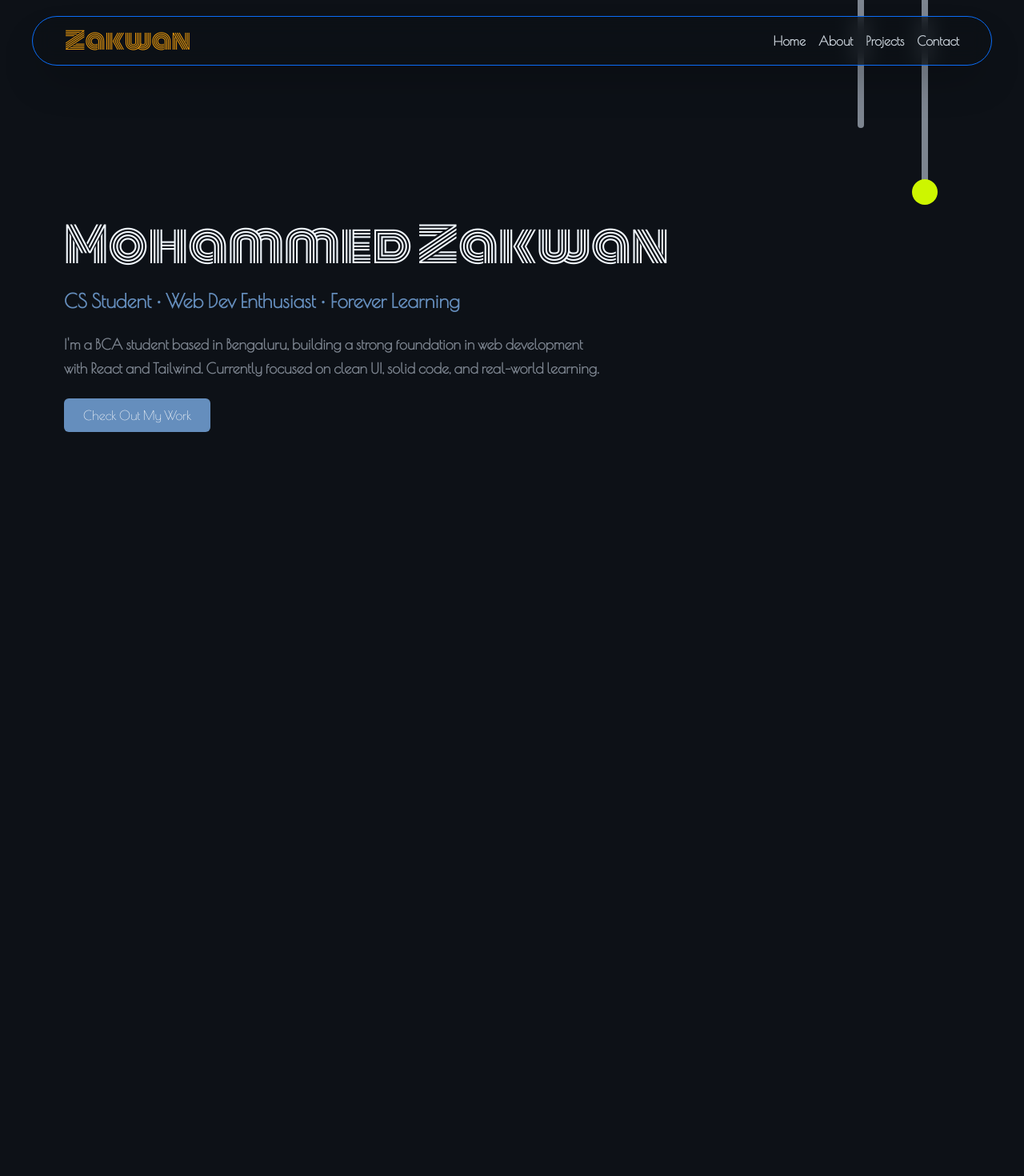
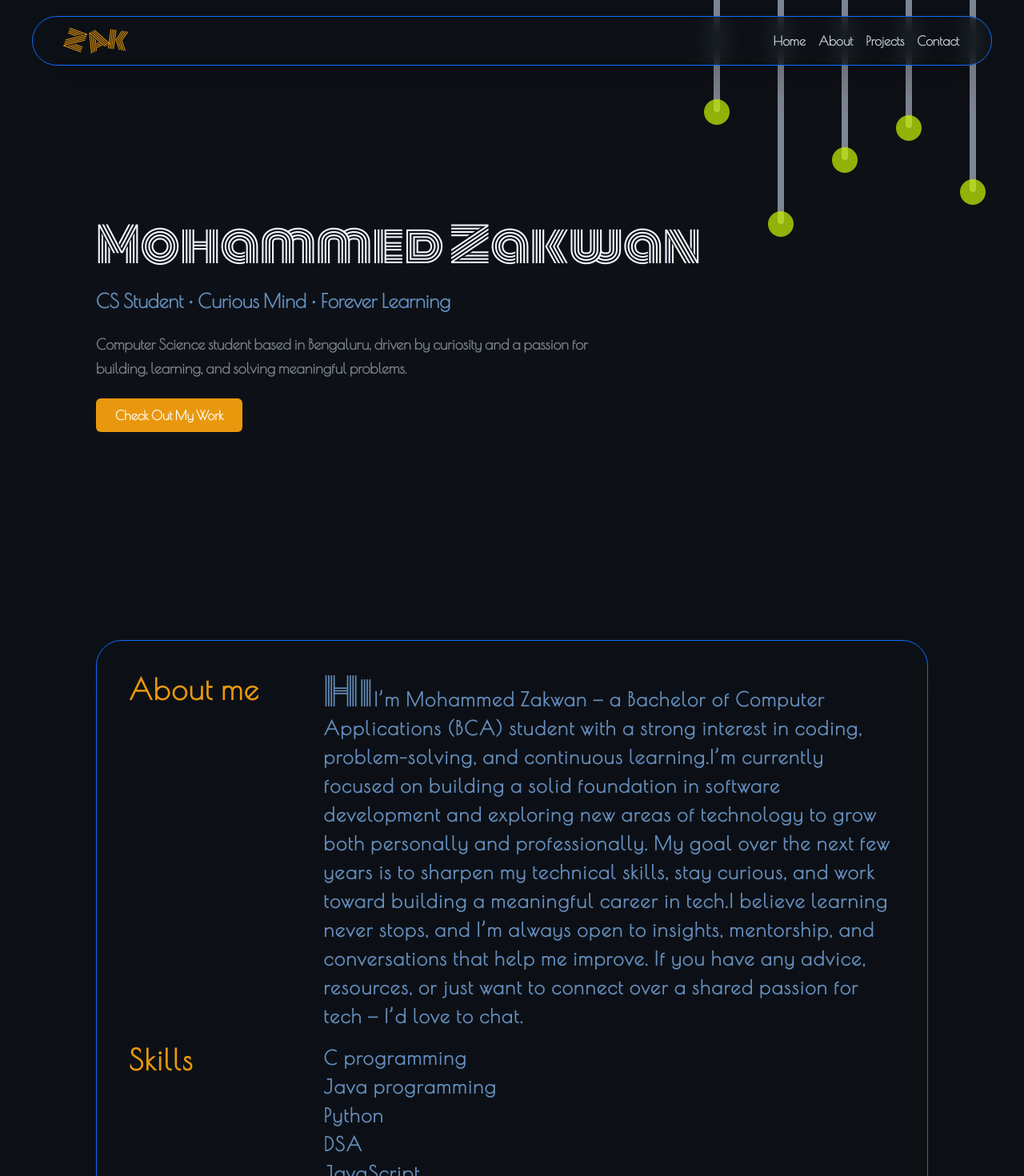
Before and after one commit to Mohammed-Zakwan-07/My-website-Zakwan, a React (Vite) app: page / in a window 1280 px wide. Shown: the top 1470 px of the page at 80% size. Before the commit the page ends 800 px from the top, so only its background shows below. Built offline with nearby package versions, Linux system fonts and the light colour scheme.

Commit message:
initial commit

```diff
--- a/index.html
+++ b/index.html
@@ -1,18 +1,11 @@
-<!doctype html>
+<!DOCTYPE html>
 <html lang="en">
   <head>
     <meta charset="UTF-8" />
     <meta name="viewport" content="width=device-width, initial-scale=1.0" />
     <title>My-project</title>
-
   </head>
-  <body class="bg-[#0D1117] font-PoiretOne font-bold ">
-    <div class="h-60 w-2 bg-[#7D8590] rounded-b-full fixed right-30"></div>
-    <div class="top-56 right-27 h-8 w-8 rounded-full bg-[#cdf600] fixed"></div>
-    <a href="https://github.com/Mohammed-Zakwan-07" target="_blank" class="flex justify-center space-x-6 text-white text-2xl hover:text-gray-300">
-          <i class="fab fa-github"></i>
-        </a>
-    <div class="h-40 w-2 bg-[#7D8590] rounded-b-full fixed right-50"></div>
+  <body class="bg-[#0D1117] font-PoiretOne font-bold mx-10">
     <div id="root"></div>
     <script type="module" src="/src/main.jsx"></script>
   </body>
--- a/src/App.jsx
+++ b/src/App.jsx
@@ -1,13 +1,19 @@
-// Starter Portfolio React + Tailwind
 import React from "react";
 import { BrowserRouter as Router, Routes, Route, Link } from "react-router-dom";
-import Hero from './components/Hero';
-
+import Hero from "./components/Hero";
+import About from "./components/About";
 export default function App() {
   return (
     <Router>
       <Routes>
-        <Route path="/" element={<><Hero /> </>} />
+        <Route
+          path="/"
+          element={
+            <>
+              <Hero /> <About />
+            </>
+          }
+        />
       </Routes>
     </Router>
   );
--- /dev/null
+++ b/src/components/About.jsx
@@ -0,0 +1,40 @@
+import React from "react";
+
+function About() {
+  return (
+    <>
+      <section id="about" className="h-screen">
+        <div className="text-[#658ebd] text-shadow-zinc-200 px-10 py-10 backdrop-blur-md bg-[#0D1117]/60 border border-[#0b6df8] shadow-2xl rounded-4xl mx-20 grid grid-cols-4 gap-4 tracking-widest">
+          <h2 className="col-span-1 text-4xl font-bold text-[#e9980d]">
+            About me
+          </h2>
+          <h2 className="text-2xl col-span-3 leading-normal">
+            <span className="text-5xl font-Monoton font-light">Hi</span>I’m
+            Mohammed Zakwan — a Bachelor of Computer Applications (BCA) student
+            with a strong interest in coding, problem-solving, and continuous
+            learning.I’m currently focused on building a solid foundation in
+            software development and exploring new areas of technology to grow
+            both personally and professionally. My goal over the next few years
+            is to sharpen my technical skills, stay curious, and work toward
+            building a meaningful career in tech.I believe learning never stops,
+            and I’m always open to insights, mentorship, and conversations that
+            help me improve. If you have any advice, resources, or just want to
+            connect over a shared passion for tech — I’d love to chat.
+          </h2>
+          <h2 className="col-span-1 text-4xl font-bold text-[#e9980d]">
+            Skills
+          </h2>
+          <ul className="text-2xl col-span-3 leading-normal">
+            <li>C programming</li>
+            <li>Java programming</li>
+            <li>Python</li>
+            <li>DSA</li>
+            <li>JavaScript</li>
+            <li>React.js(learning)</li>
+          </ul>
+        </div>
+      </section>
+    </>
+  );
+}
+export default About;
--- a/src/components/Hero.jsx
+++ b/src/components/Hero.jsx
@@ -4,25 +4,77 @@ import { motion } from "framer-motion";
 function Hero() {
   return (
     <>
-    <header className="fixed top-5 left-0 right-0 z-50 backdrop-blur-md bg-[#0D1117]/60 border border-[#0b6df8] shadow-2xl rounded-4xl mx-10">
+      <motion.div
+        initial={{ opacity: 0, y: 20 }}
+        animate={{ opacity: 1, y: 0 }}
+        transition={{ duration: 0.3, ease: "easeOut" }}
+      >
+        <div class="h-60 w-2 bg-[#7D8590] rounded-b-full fixed right-15 "></div>
+        <div class="top-56 right-12 h-8 w-8 fixed rounded-full bg-[#cdf600]/70 backdrop-blur-3xl shadow-red-50 hover:shadow-2xl transition-all duration-75"></div>
+
+        <div class="h-40 w-2 bg-[#7D8590] rounded-b-full fixed right-35"></div>
+        <div class="top-36 right-32 h-8 w-8 fixed rounded-full bg-[#cdf600]/70 backdrop-blur-3xl shadow-red-50 hover:shadow-2xl transition-all duration-75"></div>
+
+        <div class="h-50 w-2 bg-[#7D8590] rounded-b-full fixed right-55"></div>
+        <div class="top-46 right-52 h-8 w-8 fixed rounded-full bg-[#cdf600]/70 backdrop-blur-3xl shadow-red-50 hover:shadow-2xl transition-all duration-75"></div>
+
+        <div class="h-70 w-2 bg-[#7D8590] rounded-b-full fixed right-75"></div>
+        <div class="top-66 right-72 h-8 w-8 fixed rounded-full bg-[#cdf600]/70 backdrop-blur-3xl shadow-red-50 hover:shadow-2xl transition-all duration-75"></div>
+
+        <div class="h-35 w-2 bg-[#7D8590] rounded-b-full fixed right-95"></div>
+        <div class="top-31 right-92 h-8 w-8 fixed rounded-full bg-[#cdf600]/70 backdrop-blur-3xl shadow-red-50 hover:shadow-2xl transition-all duration-75"></div>
+      </motion.div>
+
+      <motion.header
+        initial={{ opacity: 0, y: 20 }}
+        animate={{ opacity: 1, y: 0 }}
+        transition={{ duration: 0.3, ease: "easeOut" }}
+        className="fixed top-5 left-0 right-0 z-50 backdrop-blur-md bg-[#0D1117]/60 border border-[#0b6df8] shadow-2xl rounded-4xl mx-10"
+      >
         <div className="max-w-7xl mx-auto px-10 py-3 flex justify-between items-center">
-        <h1 className="text-3xl text-[#e9980d] font-Monoton font-extralight">Zakwan</h1>
+          <div className="text-3xl text-[#e9980d] font-Monoton font-extralight  flex justify-center items-center hover:scale-102 transition-all duration-95 hover:cursor-pointer">
+            <h1 className="rotate-20 hover:rotate-0 transition-all duration-75">
+              Z
+            </h1>
+            <h1 className="-rotate-27 hover:rotate-0 transition-all duration-75">
+              A
+            </h1>
+            <h1 className="rotate-8 hover:rotate-0 transition-all duration-75">
+              K
+            </h1>
+          </div>
           <nav className="hidden md:flex font-medium text-[#C9D1D9] ">
             <ul className="flex space-x-4 font-extrabold">
-            <li><a href="#" className="hover:text-blue-400 ">Home</a></li>
-            <li><a href="#about" className="hover:text-blue-400">About</a></li>
-            <li><a href="#projects" className="hover:text-blue-400">Projects</a></li>
-            <li><a href="#contact" className="hover:text-blue-400">Contact</a></li>
+              <li>
+                <a href="#" className="hover:text-[#658ebd] ">
+                  Home
+                </a>
+              </li>
+              <li>
+                <a href="#about" className="hover:text-[#658ebd]">
+                  About
+                </a>
+              </li>
+              <li>
+                <a href="#projects" className="hover:text-[#658ebd]">
+                  Projects
+                </a>
+              </li>
+              <li>
+                <a href="#contact" className="hover:text-[#658ebd]">
+                  Contact
+                </a>
+              </li>
             </ul>
           </nav>
         </div>
-    </header>
+      </motion.header>
       <section className="min-h-screen flex items-center bg-[#0D1117] px-6 md:px-20">
         <div className=" text-left">
           <motion.h1
             initial={{ opacity: 0, y: 20 }}
             animate={{ opacity: 1, y: 0 }}
-          transition={{ duration: 0.8, ease: "easeOut" }}
+            transition={{ duration: 0.5, ease: "easeOut" }}
             className="text-9xl md:text-6xl font-light text-[#F0F6FC] leading-tight font-Monoton"
           >
             Mohammed Zakwan
@@ -34,7 +86,7 @@ function Hero() {
             transition={{ delay: 0.3, duration: 0.8, ease: "easeOut" }}
             className="text-xl md:text-2xl text-[#658ebd] mt-4"
           >
-          CS Student • Web Dev Enthusiast • Forever Learning
+            CS Student • Curious Mind • Forever Learning
           </motion.p>
 
           <motion.p
@@ -43,7 +95,8 @@ function Hero() {
             transition={{ delay: 0.6, duration: 0.8, ease: "easeOut" }}
             className="text-[#7D8590] mt-6 text-base md:text-lg leading-relaxed max-w-2xl"
           >
-          I'm a BCA student based in Bengaluru, building a strong foundation in web development with React and Tailwind. Currently focused on clean UI, solid code, and real-world learning.
+            Computer Science student based in Bengaluru, driven by curiosity and
+            a passion for building, learning, and solving meaningful problems.
           </motion.p>
 
           <motion.div
@@ -54,14 +107,12 @@ function Hero() {
           >
             <a
               href="#projects"
-            className="bg-[#658ebd] text-white px-6 py-3 rounded-md font-medium hover:bg-[#31445a] transition"
+              className="bg-[#e9980d] text-white px-6 py-3 rounded-md  hover:bg-[#658ebd] transition-all"
             >
               Check Out My Work
             </a>
           </motion.div>
         </div>
-
-
       </section>
     </>
   );
```
Lines whose indentation alone changed are shown as unchanged.
